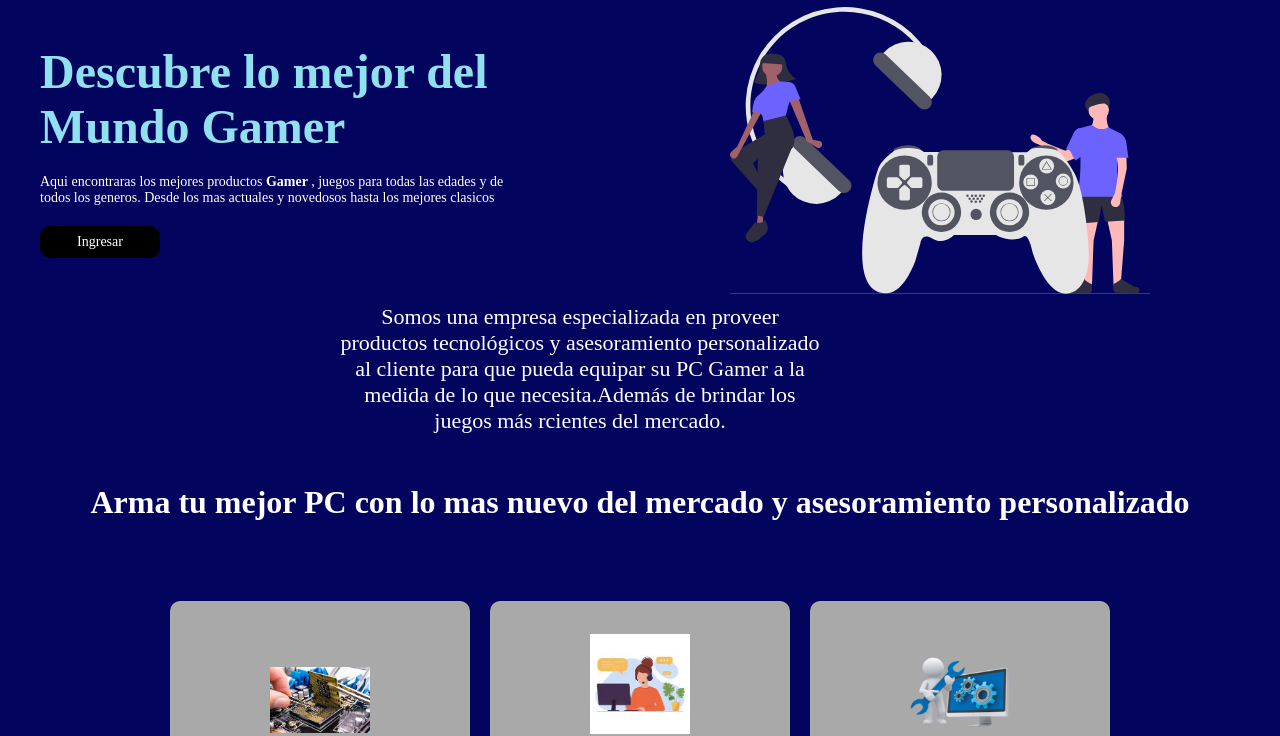
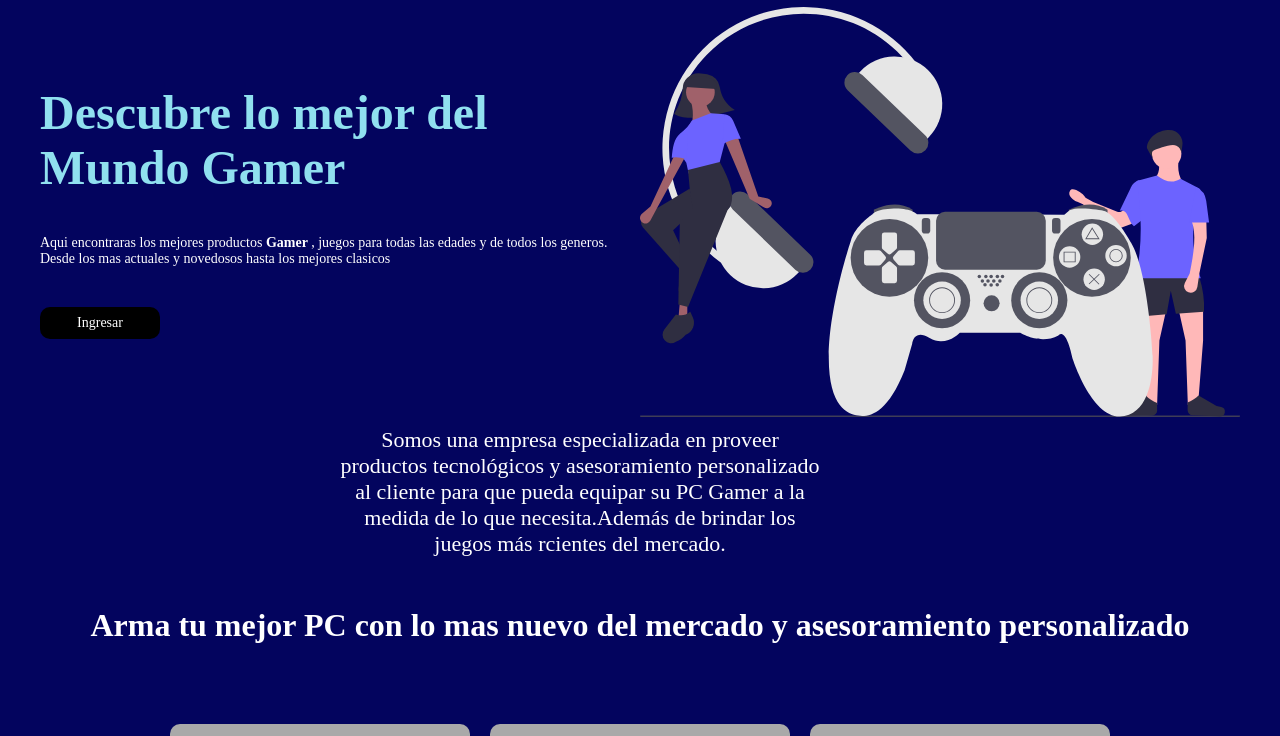
Before and after one commit to Diego-Videla/e2navbar, a plain HTML site: page index.html in a window 1280 px wide. Shown: the part 68-804 px from the top of the page. Drawn offline with Linux system fonts and the light colour scheme.

Commit message:
modificacion section1

```diff
--- a/style.css
+++ b/style.css
@@ -70,20 +70,22 @@ main{
     flex-direction: column;
     align-content: center;
     justify-content: center;
-    gap: 20px;
+    gap: 40px;
     width: 50%;
 }
 .hero-info h1{
-    width: 80%;
+    width: 90%;
     font-size: 48px;
     min-width: 300px;
     font-weight: 800;
     color: #90e0ef;
+
 }
 .hero-info p{
-    width: 80%;
+    width: 100%;
     font-size: 14px;
     color:white;
+    padding: 5 rem;
 
 }
 .hero-info p>span{
@@ -106,8 +108,8 @@ main{
     width: 50%;
 }
 .hero-card img{
-    width: 70%;;
-    height: 70%;
+    width: 100%;;
+    height: 100%;
 
 }
 
@@ -202,7 +204,7 @@ main{
     font-size: 50px;
 }
 .foto-contacto{
-    width: 650px;
+    width: 500px;
 }
 #footer{
     background-color: #03045e;
```
